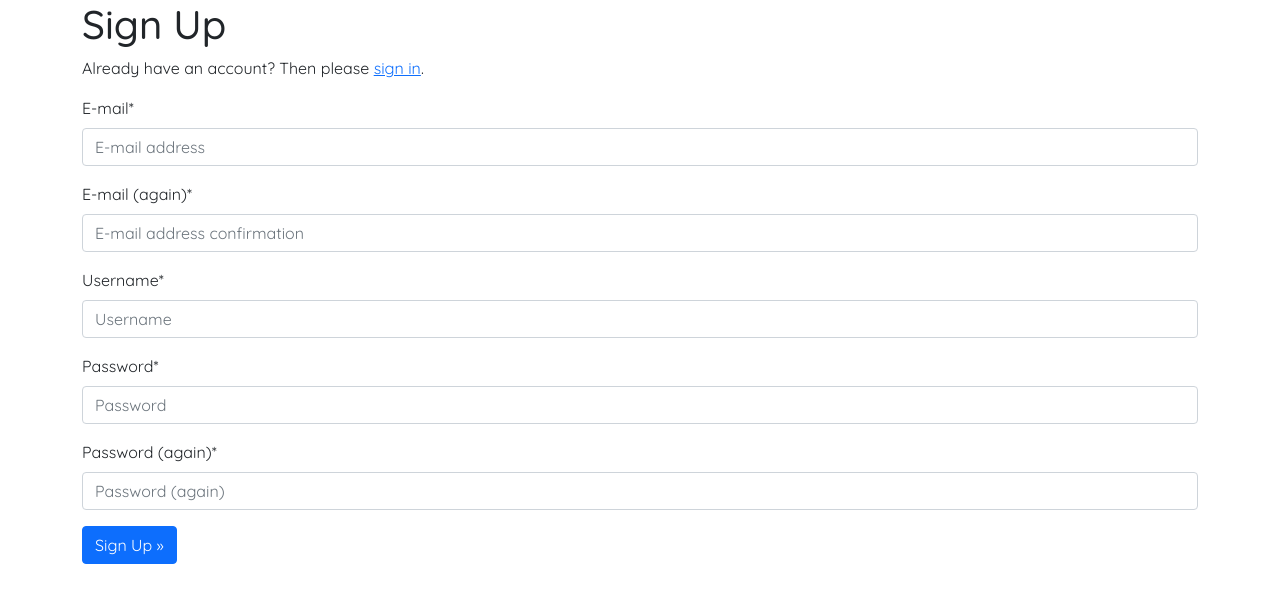
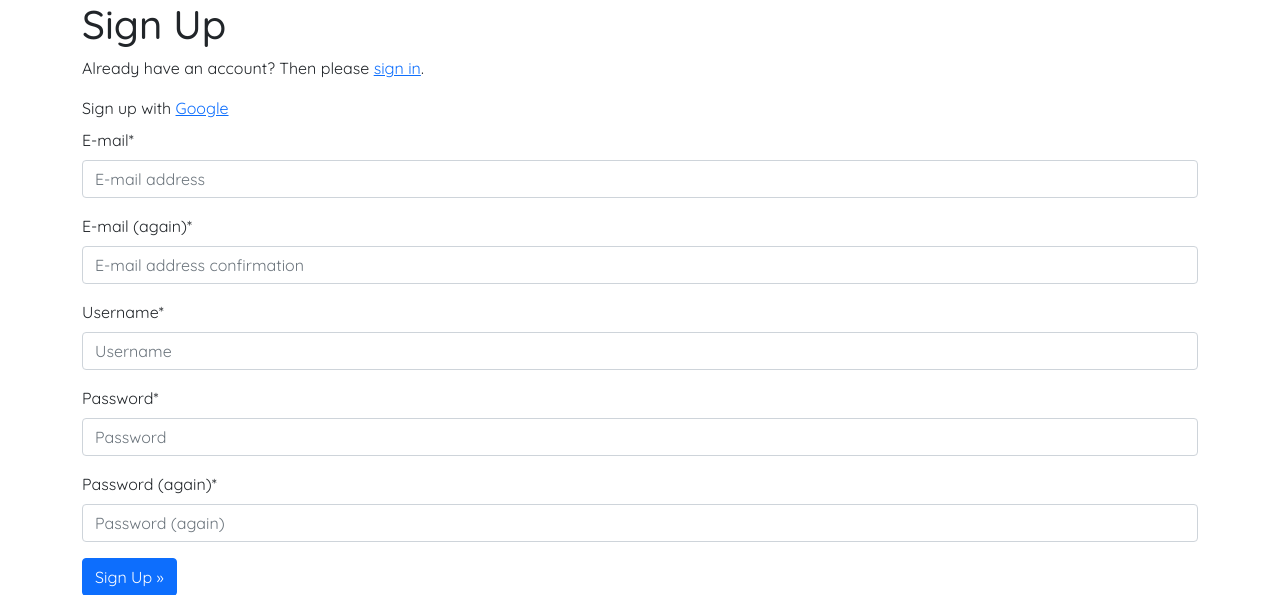
Before and after one commit to martinbannister/CI_MS4_ADI_Assistant, a Django app: page /accounts/signup/ in a window 1280 px wide. Shown: the part 62-657 px from the top of the page. Run offline with Django 3.2, Linux system fonts and the light colour scheme; some libraries are stand-ins or nearby versions.

Commit message:
FEAT(allauth): add Google sign up button to sign up form

```diff
--- a/templates/allauth/account/signup.html
+++ b/templates/allauth/account/signup.html
@@ -1,4 +1,5 @@
 {% extends "account/base.html" %} <!-- account/ -->
+{% load socialaccount %}
 {% load crispy_forms_tags %}
 
 {% load i18n %}
@@ -10,6 +11,10 @@
 
 <p>{% blocktrans %}Already have an account? Then please <a href="{{ login_url }}">sign in</a>.{% endblocktrans %}</p>
 
+<p class="mt-2 mb-2">
+  Sign up with <a href="{% provider_login_url 'google' %}">Google</a>
+</p>
+
 <form class="signup" id="signup_form" method="post" action="{% url 'account_signup' %}">
   {% csrf_token %}
   {{ form|crispy }}
```
